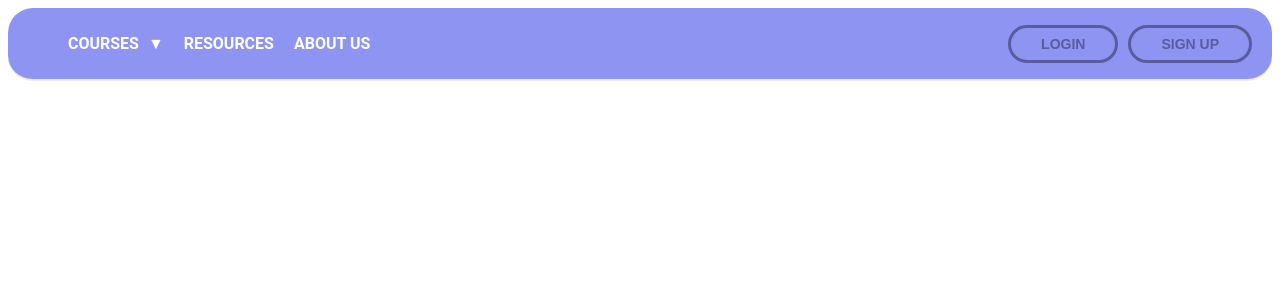
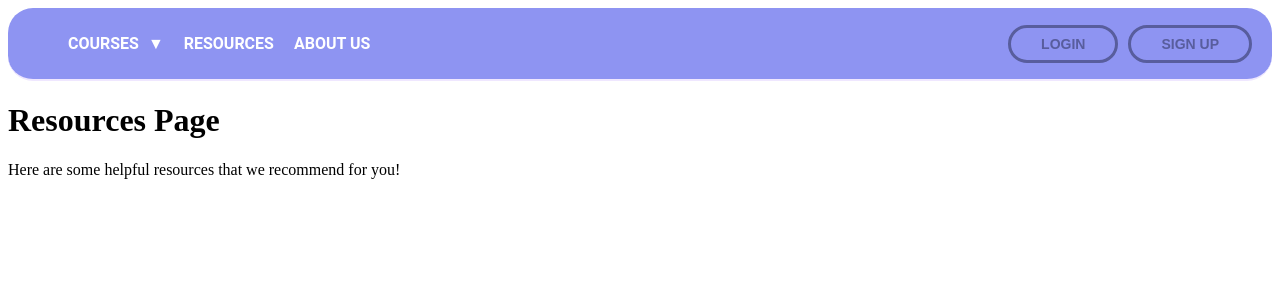
Before and after one commit to Fortniter90/2024_S2_-W201A-_CodeOdyssey, a React (Create React App) app in the folder my-app/: page /resources in a window 1280 px wide. Shown: the top 300 px of the page. Built offline with nearby package versions, Linux system fonts and the light colour scheme.

Commit message:
Complete Navigation Bar V1
Complete Navigation Bar according to UI style.
TODO
- Need to add Home Page Link and Page
- Need to add links to rest of contents (e.g. login, signup)
- Need to add final comments
- Needs to be sent for testing

```diff
--- a/my-app/package.json
+++ b/my-app/package.json
@@ -8,6 +8,7 @@
     "@testing-library/user-event": "^13.5.0",
     "react": "^18.3.1",
     "react-dom": "^18.3.1",
+    "react-router-dom": "^6.26.2",
     "react-scripts": "^5.0.1",
     "web-vitals": "^2.1.4"
   },
--- a/my-app/src/App.js
+++ b/my-app/src/App.js
@@ -1,11 +1,18 @@
 import './App.css';
 import NavigationBarHome from './components/NavigationBarHome';
+import { BrowserRouter as Router, Routes, Route } from 'react-router-dom';
+import ResourcesPage from './components/ResourcesPage';
+import AboutUsPage from './components/AboutUsPage';
 
 function App() {
   return (
-    <div>
+    <Router>
       <NavigationBarHome />
-    </div>
+      <Routes>
+        <Route path="/resources" element={<ResourcesPage />} />
+        <Route path="/about" element={<AboutUsPage />} />
+      </Routes>
+    </Router>
   );
 }
 
--- /dev/null
+++ b/my-app/src/components/AboutUsPage.js
@@ -0,0 +1,10 @@
+const AboutUsPage = () => {
+    return (
+      <div className="navbar-left">
+        <h1>About Us Page</h1>
+        <p>Here you can learn more about Code Odyssey</p>
+      </div>
+    );
+  };
+
+  export default AboutUsPage;
--- a/my-app/src/components/NavigationBarHome.css
+++ b/my-app/src/components/NavigationBarHome.css
@@ -66,3 +66,8 @@
 .signup-btn:hover {
   background-color: #8E94F2;
 }
+
+.navbar-left .nav-link {
+  text-decoration: none;
+  color: white;
+}
--- a/my-app/src/components/NavigationBarHome.js
+++ b/my-app/src/components/NavigationBarHome.js
@@ -1,4 +1,5 @@
 import "./NavigationBarHome.css";
+import { Link } from 'react-router-dom';
 
 const NavigationBarHome = () => {
     return (
@@ -9,10 +10,14 @@ const NavigationBarHome = () => {
               <span>COURSES <span className="dropdown-icon">&#x25BC;</span></span>
             </li>
             <li className="nav-item">
+              <Link to="/resources" className="nav-link">
               <span>RESOURCES</span>
+              </Link>
               </li>
               <li className="nav-item">
+                <Link to="/about" className="nav-link">
                 <span>ABOUT US</span>
+                </Link>
                 </li>
           </ul>
         </div>
--- /dev/null
+++ b/my-app/src/components/ResourcesPage.js
@@ -0,0 +1,10 @@
+const ResourcesPage = () => {
+    return (
+      <div className="navbar-left">
+        <h1>Resources Page</h1>
+        <p>Here are some helpful resources that we recommend for you! </p>
+      </div>
+    );
+  };
+
+  export default ResourcesPage;
```
Also changed, not shown: 1 other file (tests, documents, lock files or other folders). Lines whose indentation alone changed are shown as unchanged.
